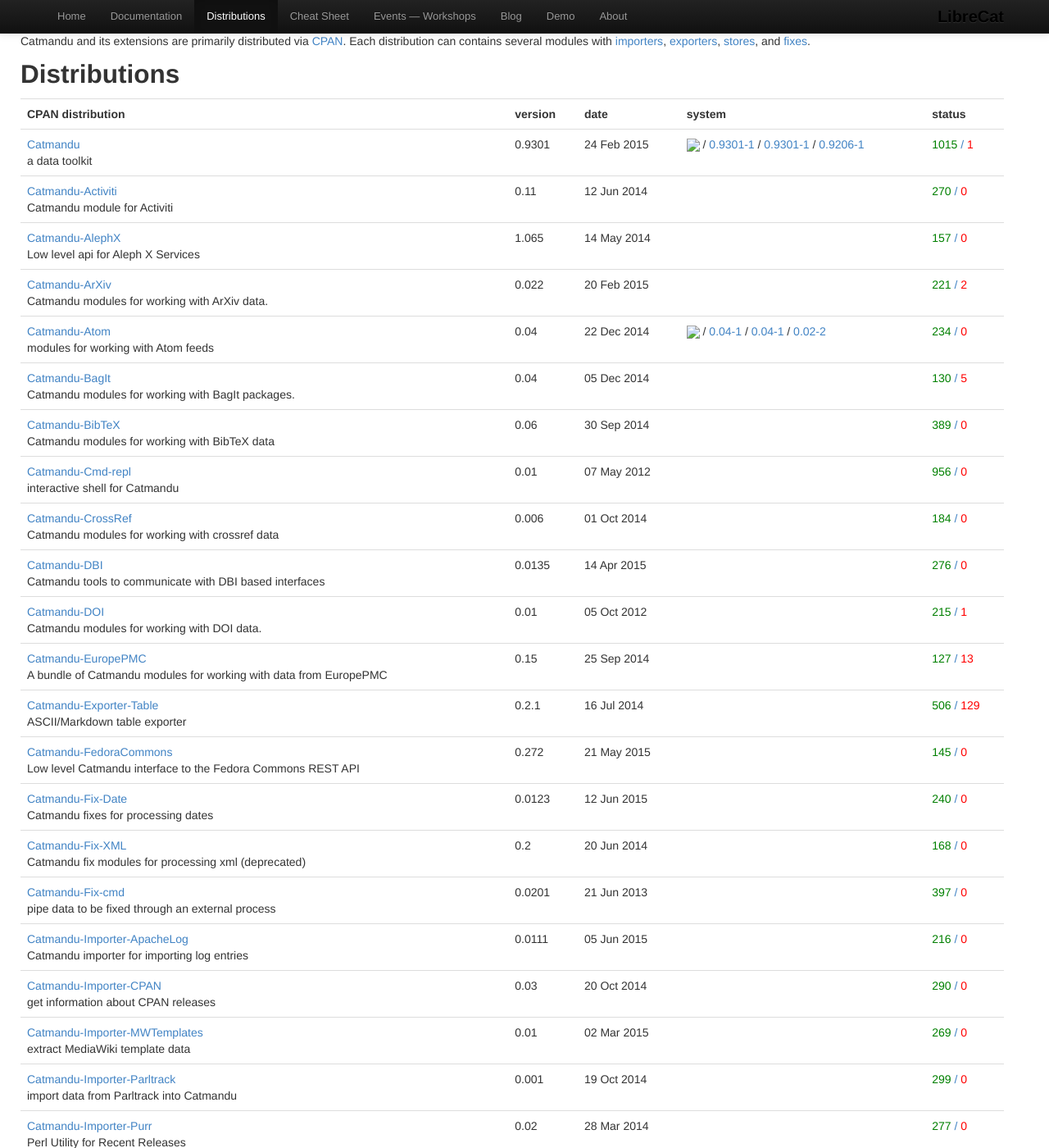
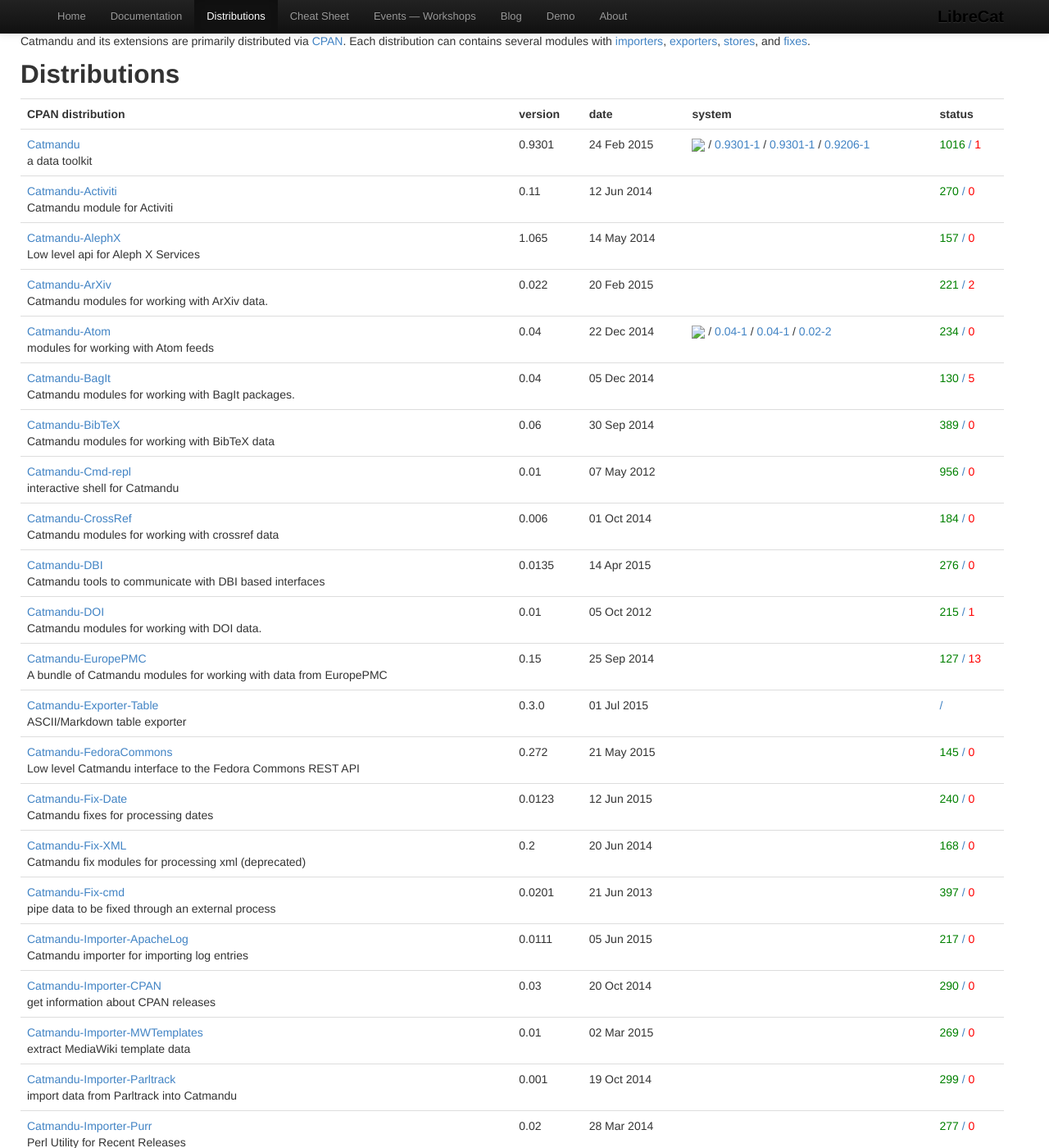
Before and after one commit to LibreCat/librecat.github.io, a Jekyll site: the page built from distributions.html, in a window 1280 px wide and 1400 px high. Shown: the whole window at 82% size. Built offline with Jekyll 4.4.1, drawn with Linux system fonts in a browser that asks for light colours.

```diff
--- a/_data/distributions.json
+++ b/_data/distributions.json
@@ -149,7 +149,7 @@
    "tests" : {
       "fail" : 1,
       "na" : 40,
-      "pass" : 1015,
+      "pass" : 1016,
       "unknown" : 0
    },
    "version" : "0.9301"
@@ -411,19 +411,14 @@
 },
 {
    "abstract" : "ASCII/Markdown table exporter",
-   "date" : "2014-07-16T08:25:04",
-   "download_url" : "http://cpan.metacpan.org/authors/id/V/VO/VOJ/Catmandu-Exporter-Table-0.2.1.tar.gz",
+   "date" : "2015-07-01T10:20:43",
+   "download_url" : "https://cpan.metacpan.org/authors/id/V/VO/VOJ/Catmandu-Exporter-Table-0.3.0.tar.gz",
    "name" : "Catmandu-Exporter-Table",
    "provides" : [
       "Catmandu::Exporter::Table"
    ],
-   "tests" : {
-      "fail" : 129,
-      "na" : 4,
-      "pass" : 506,
-      "unknown" : 0
-   },
-   "version" : "0.2.1"
+   "tests" : null,
+   "version" : "0.3.0"
 },
 {
    "abstract" : "Low level Catmandu interface to the Fedora Commons REST API",
@@ -532,7 +527,7 @@
    "tests" : {
       "fail" : 0,
       "na" : 9,
-      "pass" : 216,
+      "pass" : 217,
       "unknown" : 40
    },
    "version" : "0.0111"
@@ -793,7 +788,7 @@
    "tests" : {
       "fail" : 0,
       "na" : 12,
-      "pass" : 164,
+      "pass" : 165,
       "unknown" : 0
    },
    "version" : "0.210"
@@ -1405,7 +1400,7 @@
    "tests" : {
       "fail" : 0,
       "na" : 7,
-      "pass" : 121,
+      "pass" : 143,
       "unknown" : 0
    },
    "version" : "0.05"
```
Also changed, not shown: 1 other file.
